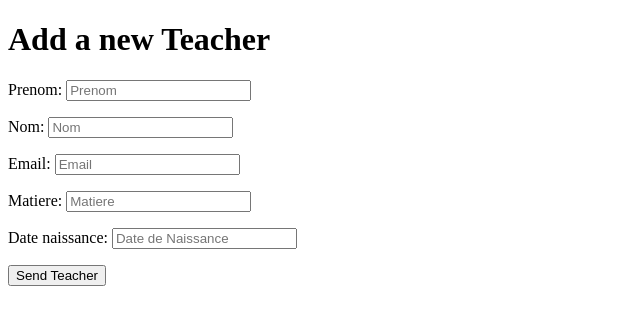
After one commit to davidtoled/University_Django_DI, a Django app: page /university/create_teacher in a window 1280 px wide. The commit adds this page. Shown: the top 325 px of the page, without its empty margins (0-640 px from the left). Run offline with Django 3.2, Linux system fonts and the light colour scheme.

Commit message:
Version final

```diff
--- /dev/null
+++ b/requirements.txt
@@ -0,0 +1 @@
+Faker==1.0.0
--- a/student_app/admin.py
+++ b/student_app/admin.py
@@ -1,4 +1,5 @@
 from django.contrib import admin
-from .models import Student
+from .models import Student, Teacher
 # Register your models here.
 admin.site.register(Student)
+admin.site.register(Teacher)
--- /dev/null
+++ b/student_app/forms.py
@@ -0,0 +1,34 @@
+from django import forms
+from student_app.models import Teacher
+
+class TeacherForm(forms.ModelForm):
+	class Meta:
+		model = Teacher
+		fields = ['prenom','nom', 'email', 'matiere','date_naissance']
+		widgets = {
+		'prenom': forms.TextInput(attrs={
+			'id':'teacher-prenom',
+			'placeholder':'Prenom',
+			'required': True
+			}),
+		'nom': forms.TextInput(attrs={
+			'id':'teacher-nom',
+			'placeholder':'Nom',
+			'required': True
+			}),
+		'email': forms.EmailInput(attrs={
+			'id':'teacher-email',
+			'placeholder':'Email',
+			'required': True
+			}),
+		'matiere': forms.TextInput(attrs={
+			'id':'teacher-matiere',
+			'placeholder':'Matiere',
+			'required': True
+			}),
+		'date_naissance': forms.DateInput(attrs={
+			'id':'teacher-date_naissance',
+			'placeholder':'Date de Naissance',
+			'required': True
+			})
+		}
--- a/student_app/models.py
+++ b/student_app/models.py
@@ -17,3 +17,13 @@ class Note(models.Model):
 
 	def __str__(self):
 		return self.matiere
+
+class Teacher(models.Model):
+	prenom = models.CharField(max_length=20)
+	nom = models.CharField(max_length=20)
+	email = models.EmailField()
+	date_naissance = models.DateField()
+	matiere = models.CharField(max_length=20)
+
+	def __str__(self):
+		return self.prenom
--- a/student_app/templates/students/index.html
+++ b/student_app/templates/students/index.html
@@ -11,8 +11,8 @@
                      <div class=“card mt-5">
                         {% for student in students %}
                         <div class=“list-group-item list-group-item-action”>
-                            <a href="{% url 'student_app:student' student.id %}" class="list-group-item list-group-item-action">Click</a>
-                            {{student.first_name}}
+                            <a href="{% url 'student_app:student' student.id %}" class="list-group-item list-group-item-action">Cliquez</a><br>
+                            {{student.first_name}}<hr>
                         </div>
                         {% endfor %}
     </div>
--- /dev/null
+++ b/student_app/templates/teachers/createTeacher.html
@@ -0,0 +1,16 @@
+<!DOCTYPE html>
+<html>
+<head>
+    <title>Add a new Teacher</title>
+</head>
+<body>
+
+    <h1>Add a new Teacher</h1>
+    <form action="create_teacher" method="POST">
+        {{ createTeacher.as_p }}
+        {% csrf_token %}
+        <input type="submit" name="submit" value="Send Teacher">
+    </form>
+
+</body>
+</html>
--- a/student_app/urls.py
+++ b/student_app/urls.py
@@ -2,8 +2,14 @@ from django.urls import path
 from . import views
 
 app_name = 'student_app'
+app_name = 'university'
+
 
 urlpatterns = [
-path('', views.index, name='students'),
+path('students', views.index, name='students'),
 path('student/<int:student_id>/', views.details , name='student'),
+path('teachers', views.teachers, name='teachers'),
+path('teachers/<int:teacher_id>/', views.teacher , name='teacher'),
+path('teachers/<int:teacher_id>/', views.teacher , name='teacher'),
+path('create_teacher', views.createNewTeacher, name='create_teacher'),
 ]
--- a/student_app/views.py
+++ b/student_app/views.py
@@ -1,5 +1,7 @@
 from django.shortcuts import render
-from student_app.models import Student
+from student_app.models import Student, Note, Teacher
+from student_app.forms import TeacherForm
+import datetime
 
 def index(request):
     students = Student.objects.all()
@@ -8,3 +10,23 @@ def index(request):
 def details(request, student_id):
     student = Student.objects.get(id=student_id)
     return render(request,'students/details.html',{'student':student})
+
+def teachers(request):
+	teachers = Teacher.objects.all()[:10]
+	return render(request, 'teachers/index.html', context={ 'teachers': teachers })
+
+def teacher(request, teacher_id):
+	teacher = Teacher.objects.get(id=teacher_id)
+	return render(request, 'teachers/teacherDetails.html', context={ 'teacher': teacher })
+
+def createNewTeacher(request):
+	if request.method == 'POST':
+		prenom = request.POST.get('prenom')
+		nom = request.POST.get('nom')
+		email = request.POST.get('email')
+		matiere = request.POST.get('matiere')
+		date_naissance = datetime.datetime.now()
+		Teacher.objects.get_or_create(prenom=prenom, nom=nom, email=email,matiere=matiere, date_naissance=date_naissance)[0]
+
+
+	return render(request, 'teachers/createTeacher.html', context={ 'createTeacher': TeacherForm() })
--- a/student_project/urls.py
+++ b/student_project/urls.py
@@ -18,5 +18,5 @@ from django.urls import path, include
 
 urlpatterns = [
     path('admin/', admin.site.urls),
-    path('students/', include('student_app.urls'))
+    path('university/', include('student_app.urls'))
 ]
```
Also changed, not shown: populate_university.py (added, +25 -0 lines), student_app/templates/teachers/index.html (added, +29 -0 lines), student_app/templates/teachers/teacherDetails.html (added, +20 -0 lines), student_app/migrations/0003_teacher.py (added), student_app/migrations/0004_teacher_matiere.py (added), student_app/migrations/0005_auto_20181213_1331.py (added).
